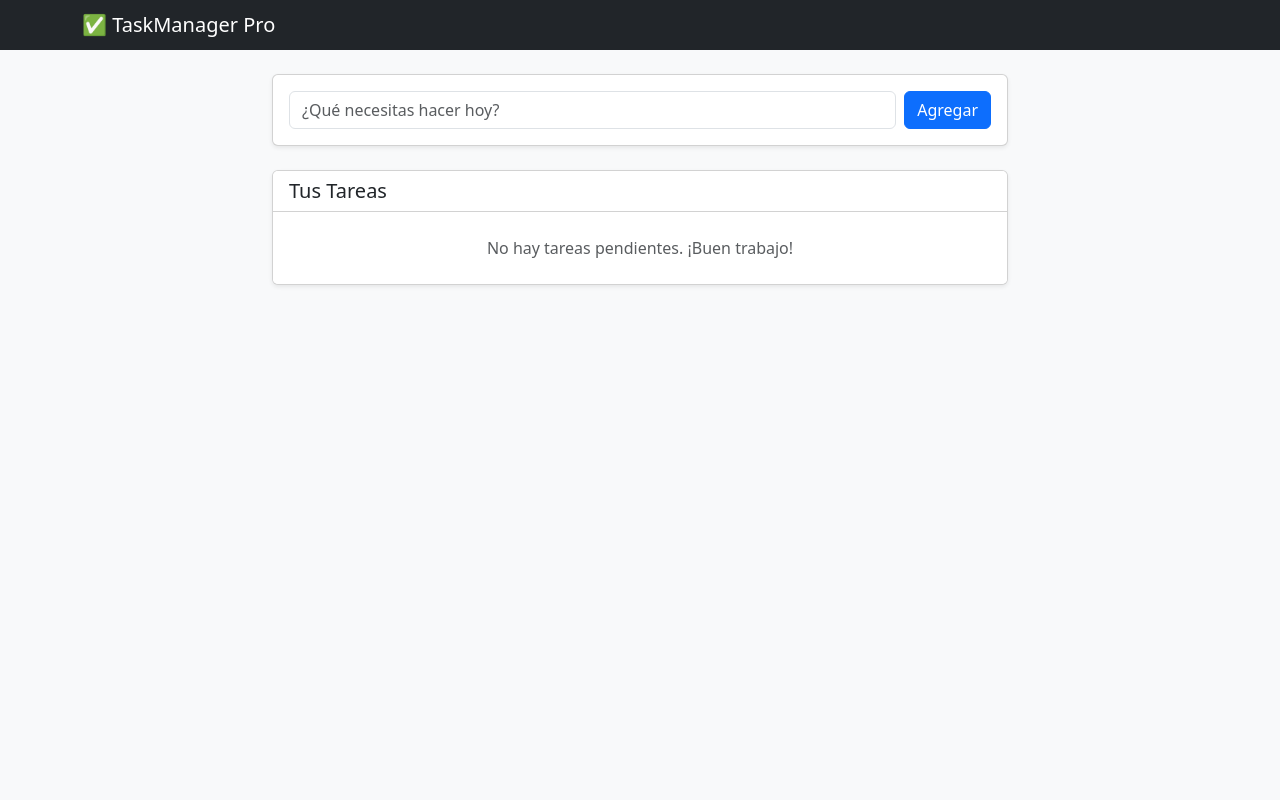
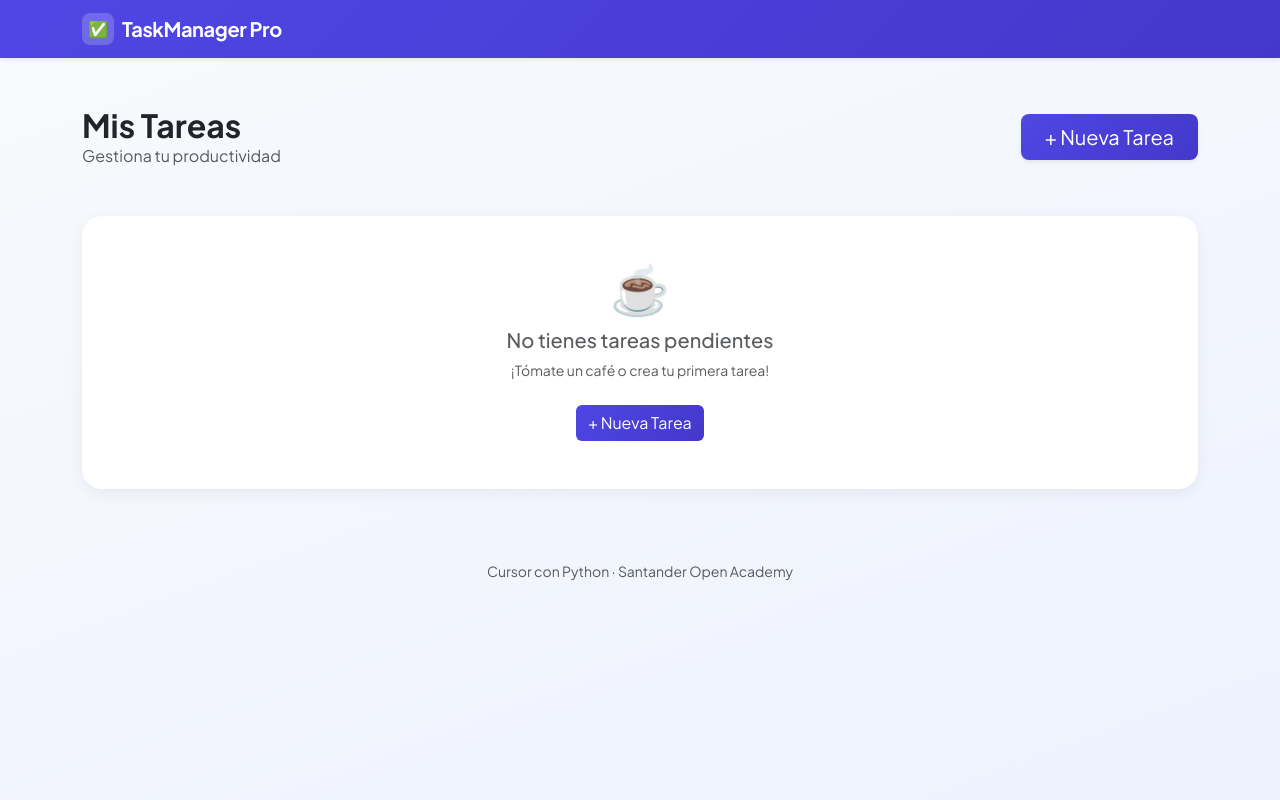
Before and after one commit to jltamayocabello-droid/gestor_tareas, a Flask app: page / in a window 1280 px wide. Run offline with Flask 3, Linux system fonts and the light colour scheme.

Commit message:
Se Actualiza el diseño a un tipo dashboard

```diff
--- a/static/css/style.css
+++ b/static/css/style.css
@@ -1,6 +1,93 @@
-/* Complementos sobre Bootstrap 5 */
+:root {
+    --app-primary: #4f46e5;
+    --app-primary-dark: #4338ca;
+    --app-surface: #ffffff;
+    --app-bg-start: #f8fafc;
+    --app-bg-end: #eef2ff;
+}
 
-.lista-tareas .list-group-item.completada span {
-    text-decoration: line-through;
-    color: var(--bs-secondary-color);
+body {
+    font-family: "Plus Jakarta Sans", system-ui, sans-serif;
+    background: linear-gradient(160deg, var(--app-bg-start) 0%, var(--app-bg-end) 100%);
+    min-height: 100vh;
 }
+
+.app-navbar {
+    background: linear-gradient(135deg, var(--app-primary) 0%, var(--app-primary-dark) 100%);
+}
+
+.app-navbar .navbar-brand {
+    letter-spacing: -0.02em;
+}
+
+.brand-icon {
+    display: inline-flex;
+    align-items: center;
+    justify-content: center;
+    width: 2rem;
+    height: 2rem;
+    background: rgba(255, 255, 255, 0.2);
+    border-radius: 0.5rem;
+    font-size: 1rem;
+}
+
+.btn-primary {
+    background: linear-gradient(135deg, var(--app-primary) 0%, var(--app-primary-dark) 100%);
+    border: none;
+}
+
+.btn-primary:hover,
+.btn-primary:focus {
+    background: linear-gradient(135deg, var(--app-primary-dark) 0%, #3730a3 100%);
+    border: none;
+}
+
+.task-card {
+    background: var(--app-surface);
+    border-radius: 1rem !important;
+    transition: transform 0.2s ease, box-shadow 0.2s ease;
+}
+
+.task-card:hover {
+    transform: translateY(-4px);
+    box-shadow: 0 0.75rem 1.5rem rgba(79, 70, 229, 0.12) !important;
+}
+
+.task-card--done {
+    opacity: 0.85;
+}
+
+.task-card .card-title {
+    line-height: 1.4;
+}
+
+.empty-state {
+    background: var(--app-surface);
+    border-radius: 1.25rem;
+    box-shadow: 0 0.25rem 1rem rgba(15, 23, 42, 0.06);
+}
+
+.empty-state-icon {
+    font-size: 3rem;
+    line-height: 1;
+}
+
+.modal-content {
+    border-radius: 1rem !important;
+}
+
+.modal-content .form-control {
+    border-radius: 0.75rem;
+    background-color: var(--app-bg-start);
+    border-color: #e2e8f0;
+}
+
+.modal-content .form-control:focus {
+    background-color: #fff;
+    border-color: var(--app-primary);
+    box-shadow: 0 0 0 0.2rem rgba(79, 70, 229, 0.15);
+}
+
+.app-footer {
+    margin-top: auto;
+}
--- a/templates/base.html
+++ b/templates/base.html
@@ -4,23 +4,32 @@
     <meta charset="UTF-8">
     <meta name="viewport" content="width=device-width, initial-scale=1.0">
     <title>{% block title %}Gestor de Tareas{% endblock %}</title>
-    <!-- CDN de Bootstrap 5 -->
+    <link rel="preconnect" href="https://fonts.googleapis.com">
+    <link rel="preconnect" href="https://fonts.gstatic.com" crossorigin>
+    <link href="https://fonts.googleapis.com/css2?family=Plus+Jakarta+Sans:wght@400;500;600;700&display=swap" rel="stylesheet">
     <link href="https://cdn.jsdelivr.net/npm/bootstrap@5.3.2/dist/css/bootstrap.min.css" rel="stylesheet">
+    <link rel="stylesheet" href="{{ url_for('static', filename='css/style.css') }}">
+    {% block extra_css %}{% endblock %}
 </head>
-<body class="bg-light">
-    <!-- Navbar global -->
-    <nav class="navbar navbar-dark bg-dark mb-4">
+<body>
+    <nav class="navbar navbar-expand-lg navbar-dark app-navbar shadow-sm">
         <div class="container">
-            <span class="navbar-brand mb-0 h1">✅ TaskManager Pro</span>
+            <a class="navbar-brand fw-bold d-flex align-items-center gap-2" href="{{ url_for('index') }}">
+                <span class="brand-icon">✅</span>
+                TaskManager Pro
+            </a>
         </div>
     </nav>
 
-    <!-- Contenedor principal donde se inyectarán las vistas hijas -->
-    <main class="container">
-        {% block content %}
-        {% endblock %}
+    <main>
+        {% block content %}{% endblock %}
     </main>
 
+    <footer class="app-footer text-center py-4">
+        <p class="text-muted small mb-0">Cursor con Python · Santander Open Academy</p>
+    </footer>
+
     <script src="https://cdn.jsdelivr.net/npm/bootstrap@5.3.2/dist/js/bootstrap.bundle.min.js"></script>
+    {% block extra_js %}{% endblock %}
 </body>
 </html>
--- a/templates/index.html
+++ b/templates/index.html
@@ -1,57 +1,95 @@
-<!-- Heredamos toda la estructura base -->
 {% extends "base.html" %}
 
-{% block title %}Gestor de Tareas{% endblock %}
+{% block title %}Dashboard - TaskManager Pro{% endblock %}
 
 {% block content %}
-<div class="row justify-content-center">
-    <div class="col-md-8">
+<div class="container py-4 py-lg-5">
 
-        <!-- Tarjeta para agregar nueva tarea -->
-        <div class="card shadow-sm mb-4">
-            <div class="card-body">
-                <form action="{{ url_for('agregar') }}" method="POST" class="d-flex gap-2">
-                    <input type="text" name="texto_tarea" class="form-control" placeholder="¿Qué necesitas hacer hoy?" required>
-                    <button type="submit" class="btn btn-primary">Agregar</button>
-                </form>
+    <div class="d-flex flex-column flex-sm-row justify-content-between align-items-sm-center gap-3 mb-5">
+        <div>
+            <h2 class="fw-bold mb-0">Mis Tareas</h2>
+            <p class="text-muted mb-0">Gestiona tu productividad</p>
         </div>
+        <button type="button" class="btn btn-primary btn-lg shadow-sm px-4" data-bs-toggle="modal" data-bs-target="#modalNuevaTarea">
+            + Nueva Tarea
+        </button>
     </div>
 
-        <!-- Lista de Tareas -->
-        <div class="card shadow-sm">
-            <div class="card-header bg-white">
-                <h5 class="mb-0">Tus Tareas</h5>
+    <div class="row g-4">
+        {% for tarea in tareas %}
+        <div class="col-12 col-md-6 col-lg-4">
+            <div class="card task-card h-100 border-0 shadow-sm {{ 'task-card--done' if tarea.hecho else '' }}">
+                <div class="card-body">
+                    <div class="mb-2">
+                        <span class="badge {{ 'bg-success' if tarea.hecho else 'bg-warning text-dark' }}">
+                            {{ 'Completada' if tarea.hecho else 'Pendiente' }}
+                        </span>
                     </div>
-            <ul class="list-group list-group-flush">
-                {% for tarea in tareas %}
-                    <li class="list-group-item d-flex justify-content-between align-items-center {{ 'bg-light text-muted' if tarea.hecho else '' }}">
 
-                        <span class="{{ 'text-decoration-line-through' if tarea.hecho else '' }}">
+                    <h5 class="card-title fw-semibold mb-0 {{ 'text-decoration-line-through text-muted' if tarea.hecho else '' }}">
                         {{ tarea.texto }}
-                        </span>
+                    </h5>
+                </div>
 
-                        <div class="d-flex align-items-center gap-2">
-                            {% if tarea.hecho %}
-                                <span class="badge bg-secondary rounded-pill">Completada</span>
+                <div class="card-footer bg-transparent border-0 d-flex justify-content-end gap-2 pb-3 px-3">
+                    {% if not tarea.hecho %}
+                    <form action="{{ url_for('completar', id=tarea.id) }}" method="POST" class="m-0">
+                        <button type="submit" class="btn btn-sm btn-success">✔ Completar</button>
+                    </form>
                     {% else %}
-                                <form action="{{ url_for('completar', id=tarea.id) }}" method="POST" class="m-0">
-                                    <button type="submit" class="btn btn-sm btn-outline-success">Completar</button>
-                                </form>
+                    <button type="button" class="btn btn-sm btn-secondary" disabled>Finalizada</button>
                     {% endif %}
                     <form action="{{ url_for('eliminar', id=tarea.id) }}" method="POST" class="m-0">
                         <button type="submit" class="btn btn-sm btn-outline-danger">Eliminar</button>
                     </form>
                 </div>
-
-                    </li>
+            </div>
+        </div>
         {% else %}
-                    <li class="list-group-item text-center text-muted py-4">
-                        No hay tareas pendientes. ¡Buen trabajo!
-                    </li>
+        <div class="col-12">
+            <div class="empty-state text-center py-5 px-4">
+                <div class="empty-state-icon mb-3">☕</div>
+                <h5 class="text-muted mb-2">No tienes tareas pendientes</h5>
+                <p class="text-muted small mb-4">¡Tómate un café o crea tu primera tarea!</p>
+                <button type="button" class="btn btn-primary" data-bs-toggle="modal" data-bs-target="#modalNuevaTarea">
+                    + Nueva Tarea
+                </button>
+            </div>
+        </div>
         {% endfor %}
-            </ul>
+    </div>
 </div>
 
+<div class="modal fade" id="modalNuevaTarea" tabindex="-1" aria-hidden="true">
+    <div class="modal-dialog modal-dialog-centered">
+        <div class="modal-content border-0 shadow-lg">
+            <div class="modal-header border-0 pb-0">
+                <h5 class="modal-title fw-bold">Crear Tarea</h5>
+                <button type="button" class="btn-close" data-bs-dismiss="modal" aria-label="Cerrar"></button>
+            </div>
+
+            <form action="{{ url_for('agregar') }}" method="POST">
+                <div class="modal-body">
+                    <div class="mb-3">
+                        <label for="texto_tarea" class="form-label text-muted small">Descripción</label>
+                        <input
+                            type="text"
+                            id="texto_tarea"
+                            name="texto_tarea"
+                            class="form-control form-control-lg"
+                            placeholder="Ej. Revisar PR en GitHub..."
+                            required
+                            autofocus
+                        >
+                    </div>
+                </div>
+
+                <div class="modal-footer border-0 pt-0">
+                    <button type="button" class="btn btn-light" data-bs-dismiss="modal">Cancelar</button>
+                    <button type="submit" class="btn btn-primary px-4">Guardar</button>
+                </div>
+            </form>
+        </div>
     </div>
 </div>
 {% endblock %}
```
Lines whose indentation alone changed are shown as unchanged.
